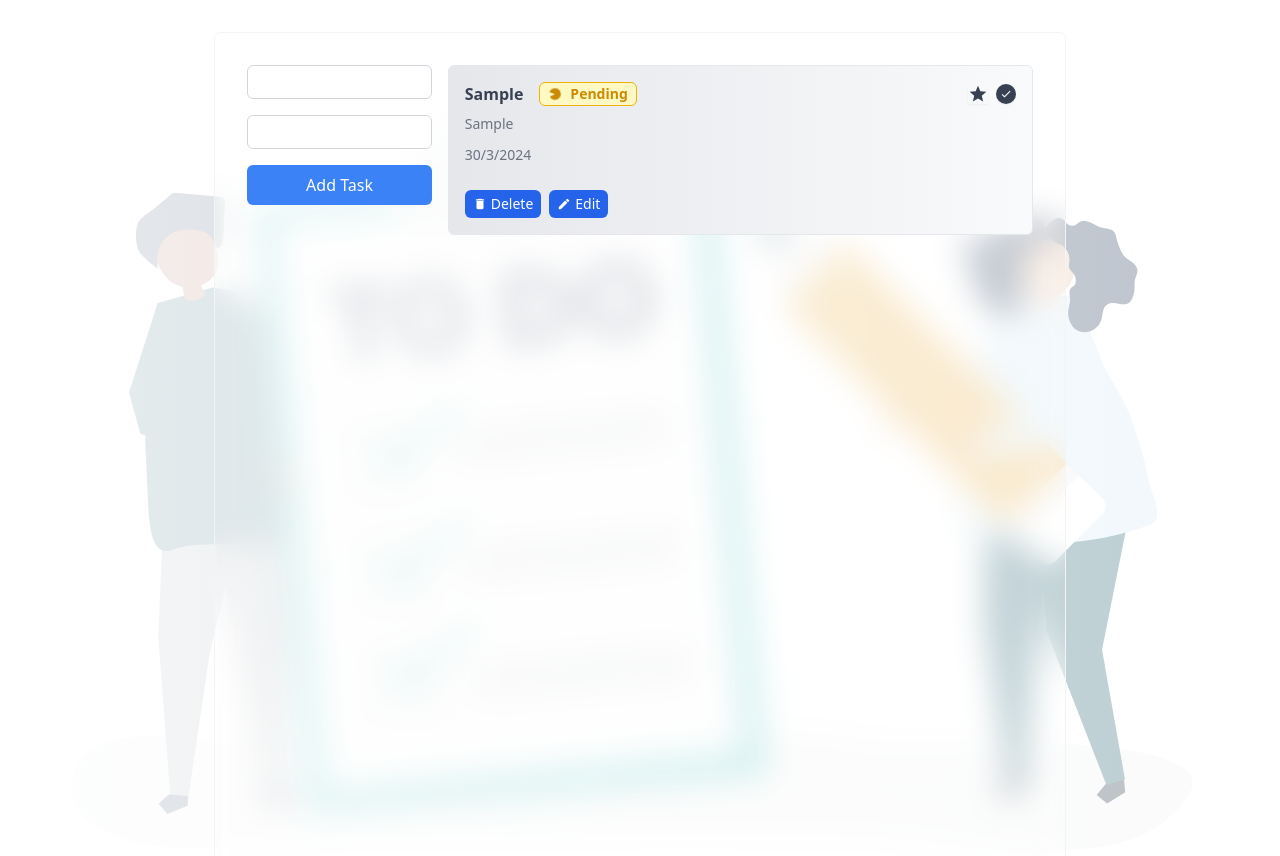
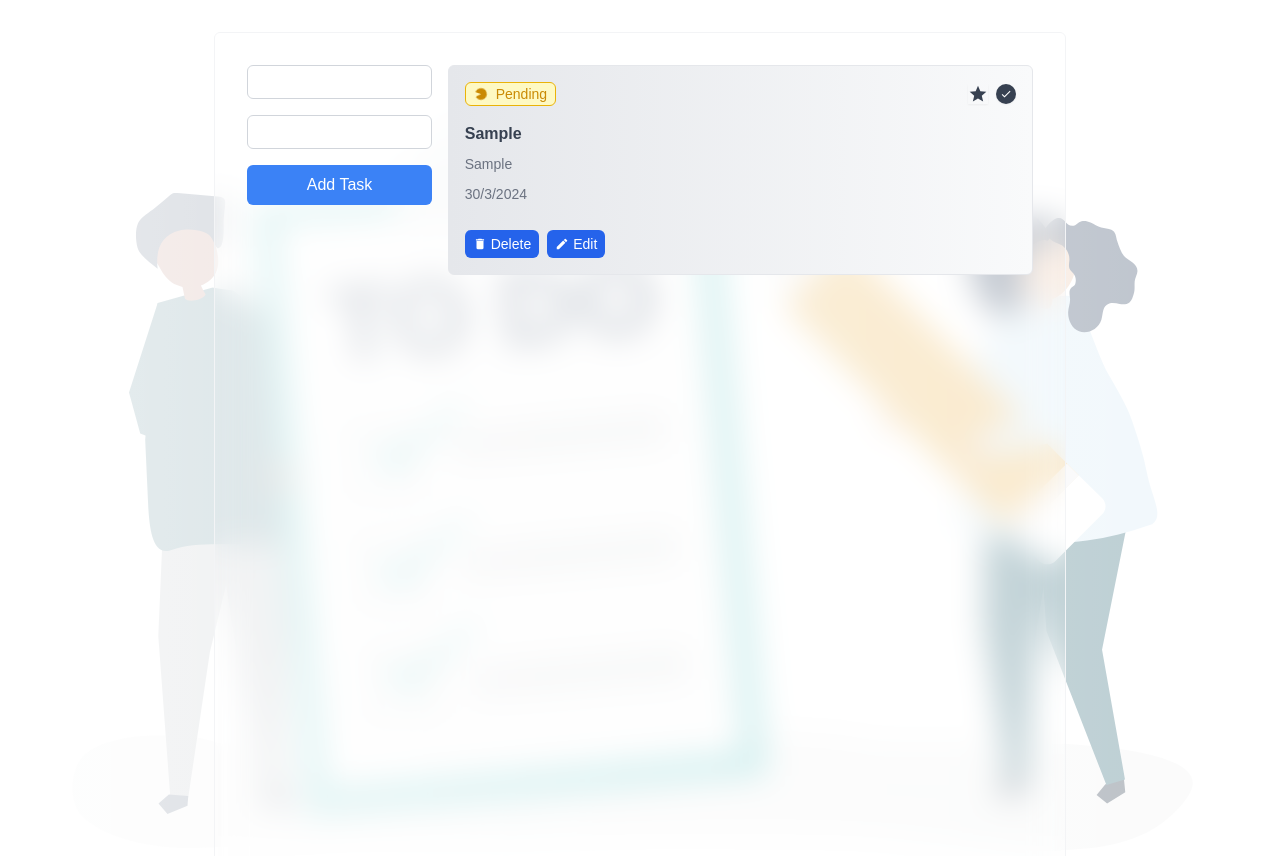
Before and after one commit to Codacad/todo-app, a React (Vite) app: page / in a window 1280 px wide. Both pictures are taken after typing "Sample", "Sample" into the empty fields and a click on the button "Add Task". Shown: the top 856 px of the page. Built offline with nearby package versions, Linux system fonts and the light colour scheme.

Commit message:
changed in todo listing ui'

```diff
--- a/src/App.jsx
+++ b/src/App.jsx
@@ -5,7 +5,7 @@ import { Toaster } from "react-hot-toast";
 function App() {
   return (
     <>
-      <div className="app md:p-8 p-2 relative">
+      <div className="app md:p-8 p-2 relative font-montserrat">
         <TodoContextProvider>
           <Todos />
           <Toaster
--- a/src/components/AddToDo.jsx
+++ b/src/components/AddToDo.jsx
@@ -17,8 +17,7 @@ const AddToDo = ({state, dispatch}) => {
     setDescription("");
   };
   return (
-    <div className="addTodo max-md:mb-4 flex flex-col gap-4 col-span-3 lg:sticky top-0">
-
+    <div className="addTodo max-md:mb-4 flex flex-col gap-4 col-span-3 top-0">
       <input
         className="focus:ring-2 rounded-md px-4 py-1 focus:ring-blue-500 outline-none border-[1px] border-gray-300"
         type="text"
--- a/src/components/Todo.jsx
+++ b/src/components/Todo.jsx
@@ -97,12 +97,9 @@ const Todo = ({ todo, dispatch }) => {
   return (
     <>
       <div className="todo bg-gradient-to-r from-gray-200 to-gray-50 relative border-[1px] border-gray-200 rounded-md p-4">
-        <h2 className="flex items-center text-gray-700 font-semibold mb-2">
-          <span className={`${todo?.completed ? "line-through" : ""}`}>
-            {todo.title}
-          </span>
+        <div className="flex items-center mb-4">
           <span
-            className={`text-sm ml-4 px-2 py-[1px] ${
+            className={`text-sm px-2 py-[1px] ${
               todo?.completed
                 ? "bg-green-100 text-green-600 border border-green-500"
                 : "bg-yellow-100 border border-yellow-500 text-yellow-600"
@@ -141,6 +138,11 @@ const Todo = ({ todo, dispatch }) => {
               } shadow-sm cursor-pointer p-1 rounded-full text-white`}
             />
           </div>
+        </div>
+        <h2 className="flex items-center text-gray-700 font-semibold mb-2">
+          <span className={`${todo?.completed ? "line-through" : ""}`}>
+            {todo.title}
+          </span>
         </h2>
         <p className="text-sm text-gray-500">
           <span className={`${todo?.completed ? "line-through" : ""}`}>
--- a/src/index.css
+++ b/src/index.css
@@ -1,7 +1,7 @@
 @tailwind base;
 @tailwind components;
 @tailwind utilities;
-
+@import url('https://fonts.googleapis.com/css2?family=Montserrat:ital,wght@0,100..900;1,100..900&display=swap');
 @layer components {
   .bg-glass {
     @apply rounded-md bg-clip-padding backdrop-filter backdrop-blur-lg bg-opacity-10 border border-gray-100;
--- a/tailwind.config.js
+++ b/tailwind.config.js
@@ -1,15 +1,15 @@
 /** @type {import('tailwindcss').Config} */
 export default {
-  content: [
-    "./index.html",
-    "./src/**/*.{js,ts,jsx,tsx}",
-  ],
+  content: ["./index.html", "./src/**/*.{js,ts,jsx,tsx}"],
   theme: {
     extend: {
       transitionTimingFunction: {
-        'cubic': 'cubic-bezier(1, 0, 0, 1)'
-      }
+        cubic: "cubic-bezier(1, 0, 0, 1)",
+      },
+      fontFamily: {
+        montserrat: ["'Montserrat'", "sans-serif"],
+      },
     },
   },
   plugins: [],
-}
+};
```
